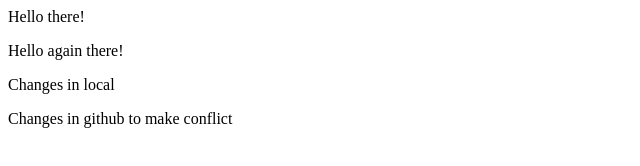
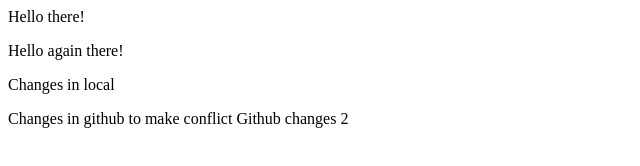
Before and after one commit to noravitkai/2022-git-test-int, a plain HTML site: page index.html in a window 1280 px wide. Shown: the whole page, without its empty margins (0-640 px from the left). Drawn offline with Linux system fonts and the light colour scheme.

Commit message:
Update index.html

```diff
--- a/index.html
+++ b/index.html
@@ -2,3 +2,4 @@
 <p>Hello again there!</p>
 <p>Changes in local</p>
 Changes in github to make conflict
+Github changes 2
```
